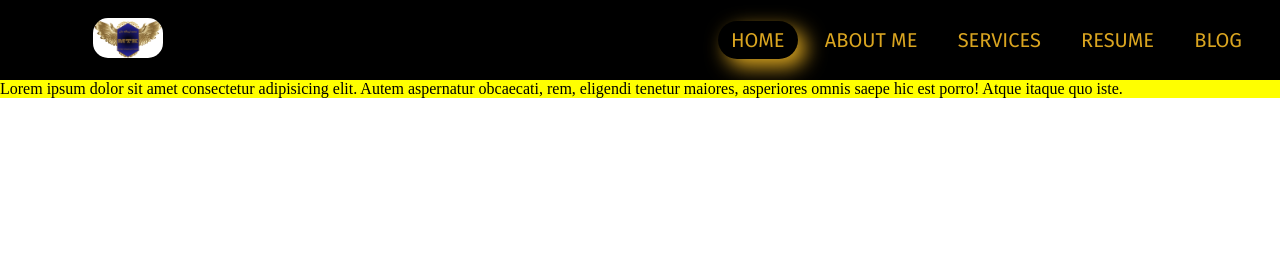
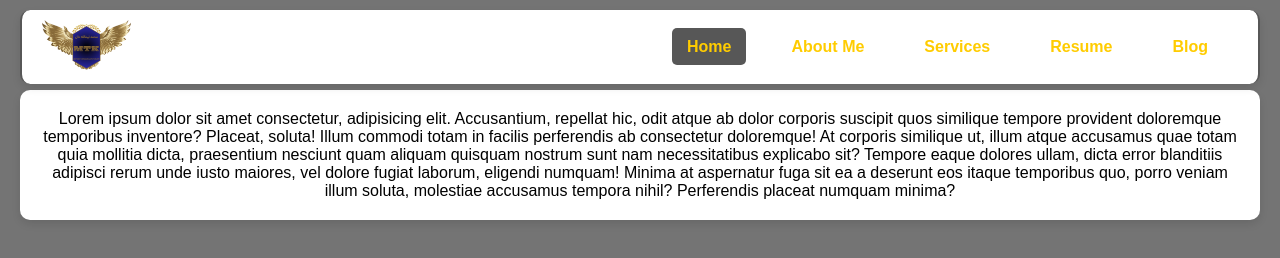
Before and after one commit to taimallah-khan/my-portfolio, a plain HTML site: page index.html in a window 1280 px wide. Drawn offline with Linux system fonts and the light colour scheme.

Commit message:
enjoying1

```diff
--- a/index.html
+++ b/index.html
@@ -14,24 +14,26 @@
             <a href="#"><img src="mtklogo.png" alt="logo"></a>
         </div>
         <div class="navbar">
+            <button class="navbar-toggle" id="navbar-toggle">
+                <span class="bar"></span>
+                <span class="bar"></span>
+                <span class="bar"></span>
+            </button>
             <nav>
-                <ul>
-                    <li><a class="active" href="#">home</a></li>
-                    <li><a href="#">about me</a></li>
-                    <li><a href="#">services</a></li>
-
-
-                    <li><a href="#">resume</a></li>
-                    <li><a href="#">blog</a></li>
-
+                <ul id="navbar-menu">
+                    <li><a class="active" href="#">Home</a></li>
+                    <li><a href="#">About Me</a></li>
+                    <li><a href="#">Services</a></li>
+                    <li><a href="#">Resume</a></li>
+                    <li><a href="#">Blog</a></li>
                 </ul>
             </nav>
         </div>
     </div>
-        <div class="main">Lorem ipsum dolor sit amet consectetur adipisicing elit. Autem aspernatur obcaecati, rem,
-            eligendi tenetur maiores, asperiores omnis saepe hic est porro! Atque itaque quo iste.
-        </div>
-
+    <div class="main">
+       Lorem ipsum dolor sit amet consectetur, adipisicing elit. Accusantium, repellat hic, odit atque ab dolor corporis suscipit quos similique tempore provident doloremque temporibus inventore? Placeat, soluta! Illum commodi totam in facilis perferendis ab consectetur doloremque! At corporis similique ut, illum atque accusamus quae totam quia mollitia dicta, praesentium nesciunt quam aliquam quisquam nostrum sunt nam necessitatibus explicabo sit? Tempore eaque dolores ullam, dicta error blanditiis adipisci rerum unde iusto maiores, vel dolore fugiat laborum, eligendi numquam! Minima at aspernatur fuga sit ea a deserunt eos itaque temporibus quo, porro veniam illum soluta, molestiae accusamus tempora nihil? Perferendis placeat numquam minima?
+    </div>
+    <script src="index.js"></script> <!-- Added JavaScript file -->
 </body>
 
 </html>
--- a/index.js
+++ b/index.js
@@ -0,0 +1,4 @@
+document.getElementById('navbar-toggle').addEventListener('click', function() {
+    var menu = document.getElementById('navbar-menu');
+    menu.classList.toggle('active');
+});
--- a/styles.css
+++ b/styles.css
@@ -1,66 +1,123 @@
-@import url("https://fonts.googleapis.com/css2?family=Fira+Sans&display=swap");
-
-* {
+body {
+  font-family: Arial, sans-serif;
   margin: 0;
   padding: 0;
+  background-color: #747474;
 }
 
 .container {
-    display: flex;
-  }
+  display: flex;
+  justify-content: space-between;
+  align-items: center;
+  padding: 10px 20px;
+  background-color: #fff;
+  box-shadow: 0 4px 8px rgba(0, 0, 0, 0.1);
+  text-align: center;
+  width: calc(100% - 40px); /* Adjusted width to account for margin */
+  position: fixed;
+  top: 0;
+  left: 10px; /* Adjusted left position to account for margin */
+  right: 20px; /* Adjusted right position to account for margin */
+  z-index: 1000;
+  box-sizing: border-box; /* Ensure padding is included in the width */
+  border-radius: 10px; /* Added border radius */
+  margin: 10px; /* Added margin to match .main */
+  border-right: 2px solid #575757; /* Added right border */
+  border-left: 2px solid #575757;
+}
 
-.logo {
-  background-color: rgb(0, 0, 0);
-  width: 20vw;
-  height: 10vh;
-  display: flex;
-  justify-content: center;
-  align-items: center;
+.logo img {
+  height: 50px;
+  transition: transform 0.3s;
 }
-.logo img {
-  max-width: 70px;
-  border-radius:15px;
 
+.logo img:hover {
+  transform: scale(1.1);
 }
 
 .navbar {
-  background-color: rgb(0, 0, 0);
-  width: 80vw;
-  height: 10vh;
-  font-family: "Fira Sans", sans-serif;
-
+  display: flex;
+  align-items: center;
 }
 
-.navbar ul{
-    float: right;
-    margin-right: 20px;
+.navbar-toggle {
+  display: none;
+  flex-direction: column;
+  cursor: pointer;
+  margin-left: auto; /* Move toggle button to the right */
 }
 
+.navbar-toggle .bar {
+  width: 25px;
+  height: 3px;
+  background-color: #333;
+  margin: 4px 0;
+  transition: 0.4s;
+}
+
+.navbar nav ul {
+  list-style: none;
+  margin: 0;
+  padding: 0;
+  display: flex;
+}
 
 .navbar nav ul li {
-
-  display: inline-block;
-  line-height: 80px;
-  margin: 0 5px;
-
+  margin: 0 15px;
 }
 
-.navbar nav ul li a{
-    color: goldenrod;
-    text-decoration: none;
-    font-size: 20px;
-    padding: 7px 13px;
-    border-radius: 30px;
-    text-transform: uppercase;
+.navbar nav ul li a {
+  text-decoration: none;
+  color: #ffcc00;
+  font-weight: bold;
+  padding: 10px 15px;
+  transition: background-color 0.3s, color 0.3s;
+  border-radius: 5px;
 }
 
-
-.navbar nav ul li a.active, .navbar nav ul li a:hover{
-    transition: 0.5s;
-    box-shadow: 8px 8px 20px goldenrod;
+.navbar nav ul li a:hover,
+.navbar nav ul li a.active {
+  background-color: #575757;
+  border-radius: 5px;
+  color: #ffcc00;
 }
 
 .main {
-  background-color: yellow;
-  width: 100vw;
+  padding: 20px;
+  text-align: center;
+  background-color: #fff;
+  box-shadow: 0 4px 8px rgba(0, 0, 0, 0.1);
+  margin: 90px 20px 20px 20px; /* Adjusted margin to account for fixed navbar */
+  border-radius: 10px;
 }
+
+/* Responsive Design */
+@media (max-width: 768px) {
+  .container {
+      flex-direction: column;
+      align-items: flex-start;
+  }
+
+  .navbar-toggle {
+      display: flex;
+  }
+
+  .navbar nav ul {
+      display: none;
+      flex-direction: column;
+      width: 100%;
+  }
+
+  .navbar nav ul li {
+      margin: 10px 0;
+  }
+
+  .navbar nav ul li a {
+      width: 100%;
+      text-align: center;
+  }
+
+  .navbar nav ul.active {
+      display: flex;
+  }
+}
```
